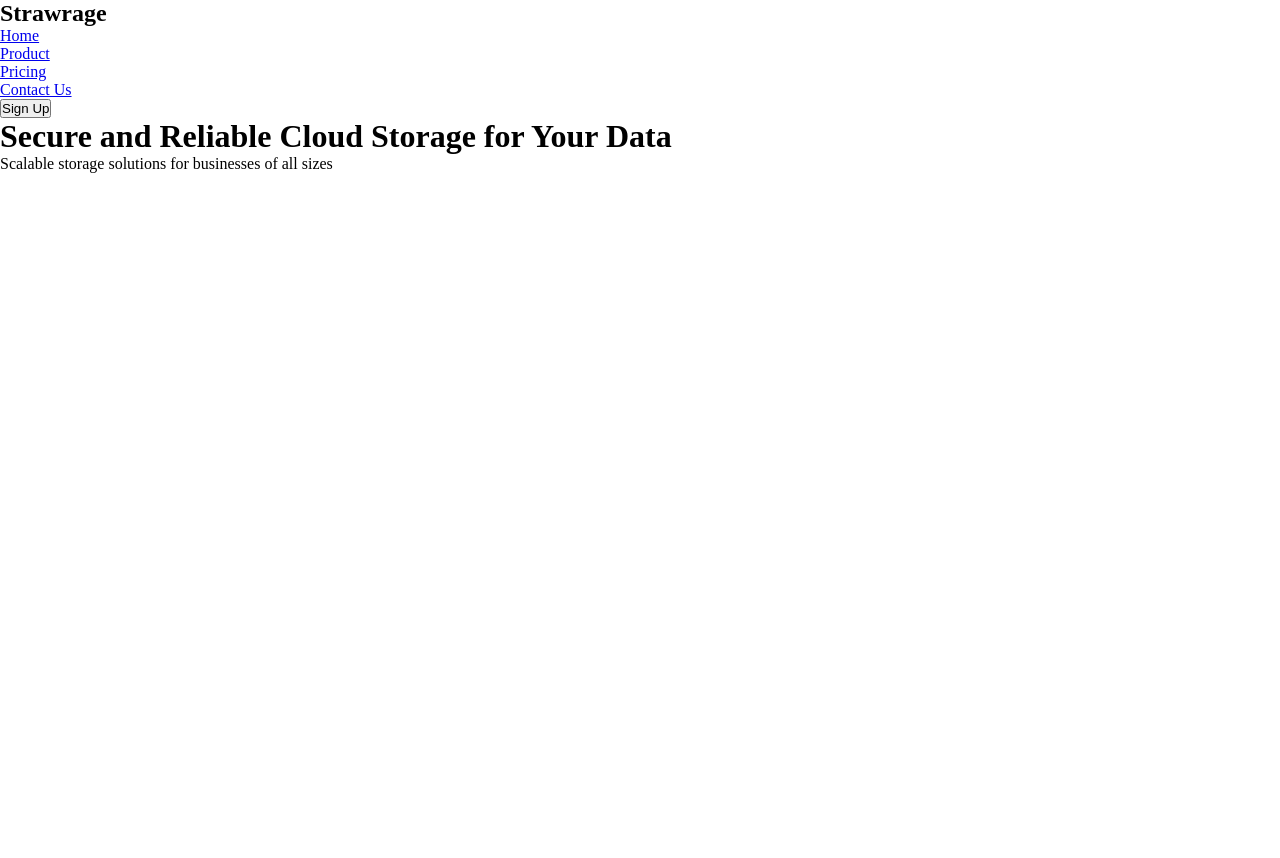
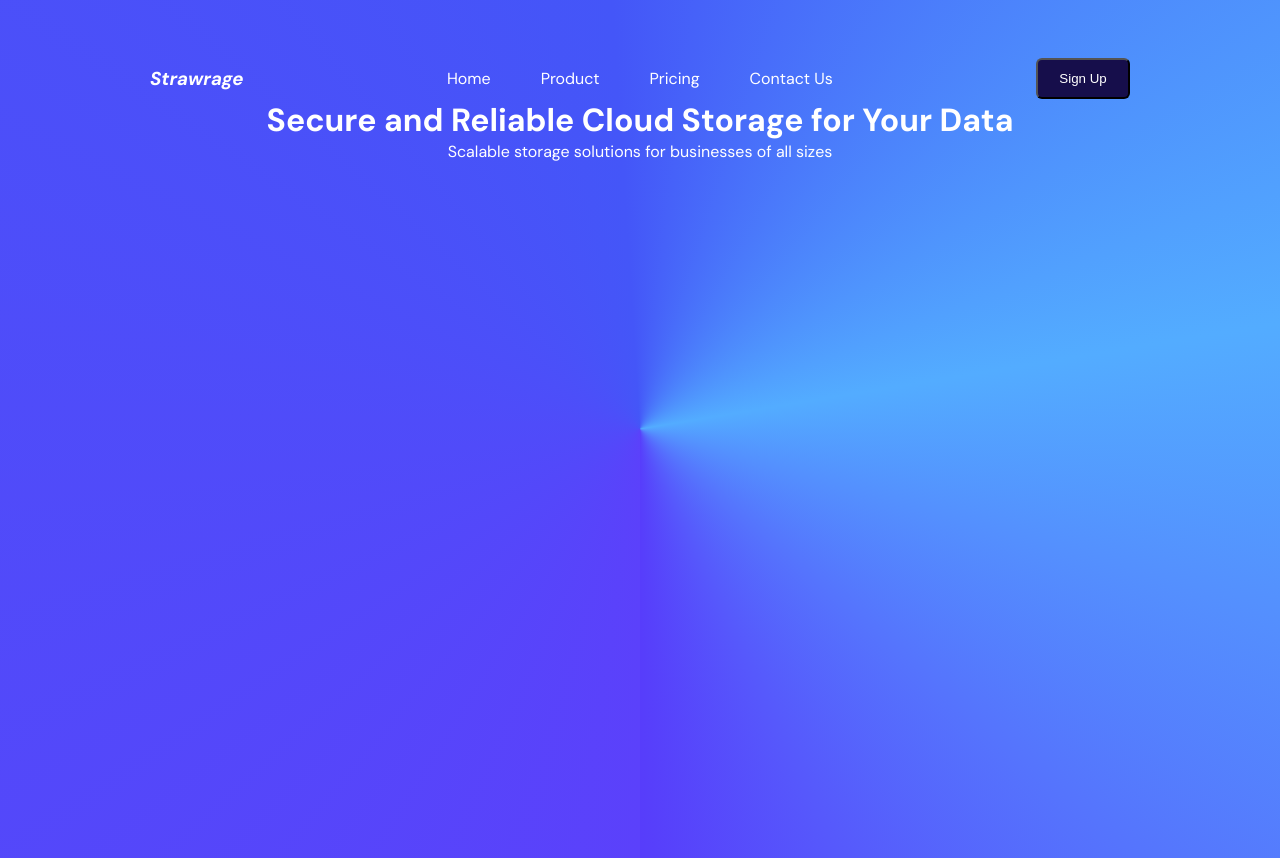
Before and after one commit to agisnarevaldo/priced, a website: page index.html in a window 1280 px wide. Before the commit the page ends 800 px from the top, so only its background shows below. Drawn offline with Linux system fonts and the light colour scheme.

Commit message:
styling the project

```diff
--- a/css/style.css
+++ b/css/style.css
@@ -1 +1,52 @@
+:root {
+  --primary: #160E4B;
+  --second: #7C67FE;
+}
+
 * {margin: 0; padding: 0;}
+
+body {
+  background: conic-gradient(from 180deg at 50% 50%, #5B41FB 0deg, #4456F8 176.25deg, #53ACFF 260.62deg, #573DFB 360deg);
+  height: 100vh;
+  color: white;
+  font-family: 'DM Sans', sans-serif;
+  text-align: center;
+}
+
+nav {
+  /* background-color: grey; */
+  display: flex;
+  /* width: 1140px; */
+  height: 41px;
+  /* position: relative; */
+  /* left: 150px; */
+  /* top: 58px; */
+  padding: 0 150px;
+  align-items: center;
+  justify-content: space-between;
+  margin-top: 58px;
+}
+
+nav > h3 {
+  font-style: italic;
+}
+
+ul {
+  display: flex;
+  list-style-type: none;
+  gap: 50px;
+  align-items: center;
+}
+
+li > a {
+  text-decoration: none;
+  color: white;
+}
+
+nav > button {
+  height: 41px;
+  width: 94px;
+  background-color: var(--primary);
+  color: white;
+  border-radius: 6px;
+}
--- a/index.html
+++ b/index.html
@@ -8,11 +8,17 @@
   <title>Priced</title>
   <!-- stylesheet -->
   <link href="css/style.css" rel="stylesheet">
+
+  <!-- font family -->
+  <link rel="preconnect" href="https://fonts.googleapis.com">
+  <link rel="preconnect" href="https://fonts.gstatic.com" crossorigin>
+  <link href="https://fonts.googleapis.com/css2?family=DM+Sans:ital,wght@0,400;0,500;0,700;1,700&display=swap"
+    rel="stylesheet">
 </head>
 
 <body>
   <nav>
-    <h2>Strawrage</h2>
+    <h3>Strawrage</h3>
     <ul>
       <li><a href="#">Home</a></li>
       <li><a href="#">Product</a></li>
```
